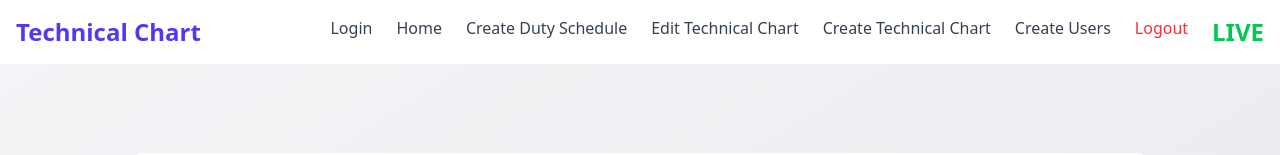
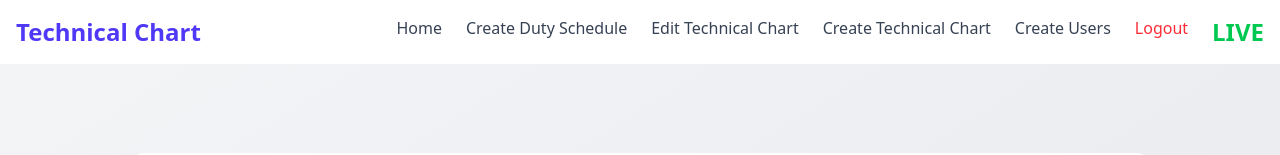
Before and after one commit to rpanhaur/New-Technical-chart-frontend-, a React (Vite) app: page /live in a window 1280 px wide. Shown: the top 155 px of the page. Built offline with nearby package versions, Linux system fonts and the light colour scheme; no server answers.

Commit message:
login off

```diff
--- a/components/Navbar.jsx
+++ b/components/Navbar.jsx
@@ -14,7 +14,7 @@ const Navbar = () => {
             </div>
             {/* Desktop Menu */}
             <div className="hidden md:flex space-x-6 text-gray-700 font-medium">
-              <Link to="/" className="hover:text-indigo-600 transition duration-200">Login</Link>
+              {/* <Link to="/" className="hover:text-indigo-600 transition duration-200">Login</Link> */}
               <Link to="/home-page" className="hover:text-indigo-600 transition duration-200">Home</Link>
               <Link to="/create-duty" className="hover:text-indigo-600 transition duration-200">Create Duty Schedule </Link>
 
```
